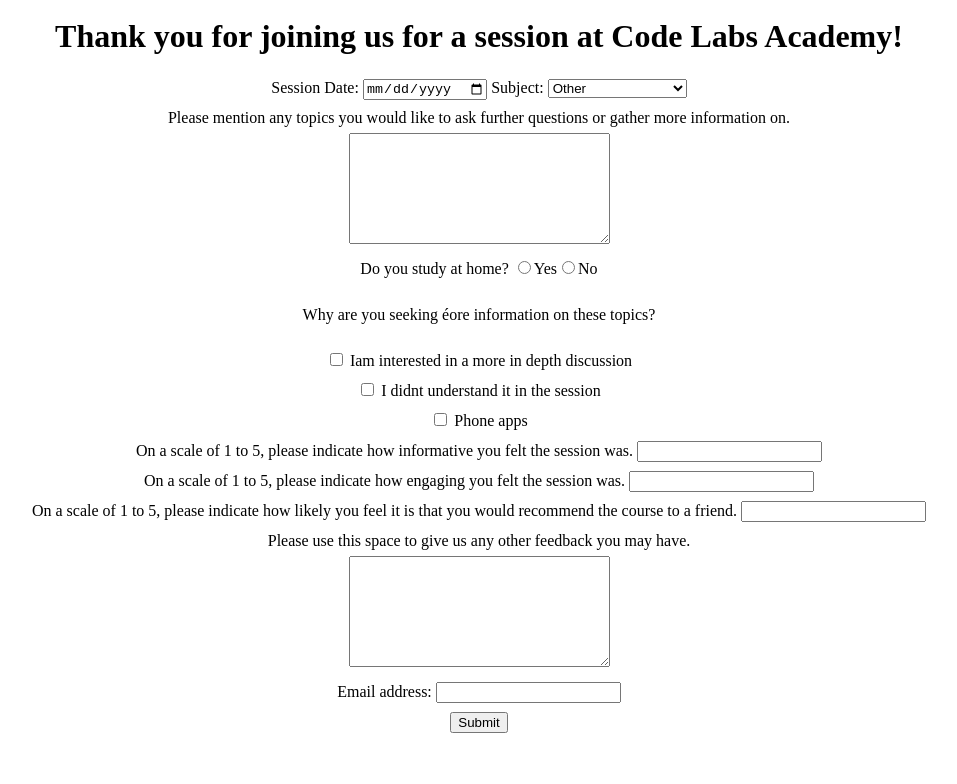
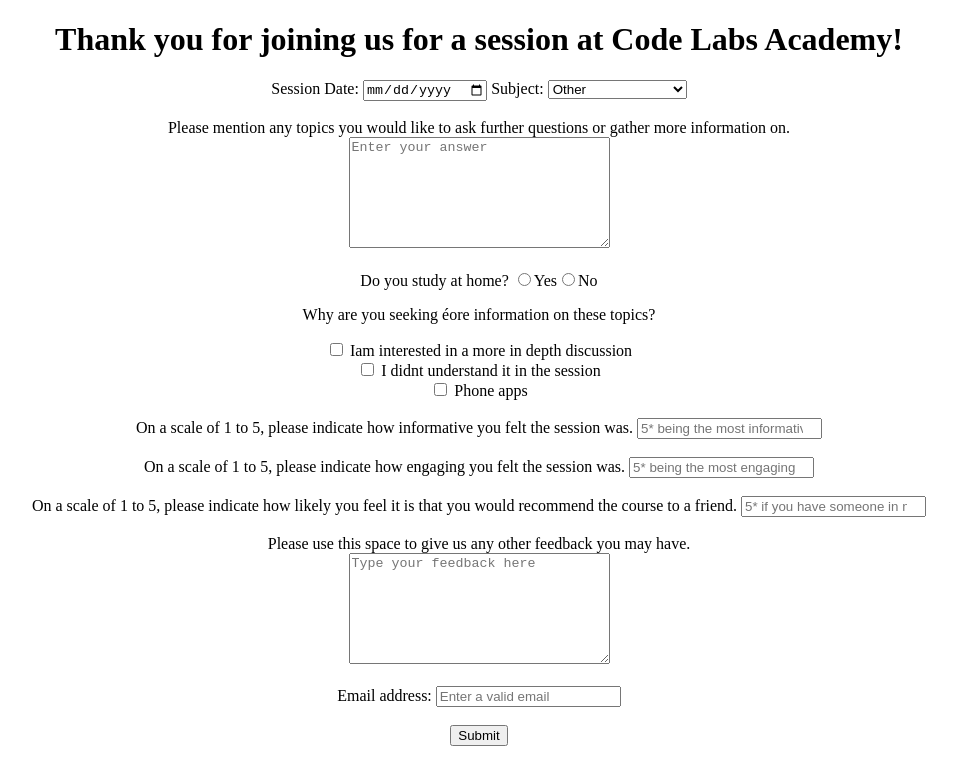
Before and after one commit to maaghia/HTML-challenge, a plain HTML site: page index.html in a window 1280 px wide. Shown: the whole page, without its empty margins (161-1118 px from the left). Drawn offline with Linux system fonts and the light colour scheme.

Commit message:
without-css

```diff
--- a/index.html
+++ b/index.html
@@ -5,31 +5,27 @@
     <title>HTML challenge</title>
 </head>
 <body>
-    <form action="">
+    <form action=""  align="center">
         <h1>Thank you for joining us for a session at Code Labs Academy!</h1>
     <div>
         <label for="session-date">Session Date:</label>
-        <input type="date" name="session-date">
+        <input type="date" name="session-date" placeholder="Enter the session's date">
         <label for="subject">Subject:</label>
-        <select name="subject" id="subject">Other
+        <select name="subject" id="subject" aria-placeholder="Choose one">Other
             <option value="Other">Other</option>
             <option value="Web-Dev">Web Devalopement</option>
             <option value="ui-ux">UI-UX design</option>
             <option value="data-sc">Data science</option>
             <option value="cyper-security">Cyber Security</option>
         </select>
-
     </div>
-
+    <br>
     <div>
     <label for="topics">Please mention any topics you would like to ask further questions or gather more information on.</label>
     <br>
-    <textarea name="topics" id="" cols="30" rows="7" placeholder="...">
-
-    </textarea>
-
+    <textarea name="topics" id="" cols="30" rows="7" placeholder="Enter your answer"></textarea>
     </div>
-
+    <br>
     <div>
         <label for="yn">Do you study at home?</label>
         <span><input type="radio" name="yn">Yes<input type="radio" name="yn">No</span>
@@ -44,47 +40,41 @@
         <input type="checkbox" id="third-choice" name="choice3" value="choice3">
         <label for="choice3">Phone apps</label>
     </div>
-
+    <br>
     <div>
         <label for="rating1">
             On a scale of 1 to 5, please indicate how informative you felt the session was.
         </label>
-        <span><input type="number" name="rating1"></span>
+        <span><input type="number" name="rating1" placeholder="5* being the most informative"></span>
     </div>
+    <br>
     <div>
         <label for="rating2">
             On a scale of 1 to 5, please indicate how engaging you felt the session was.
         </label>
-        <span><input type="number" name="rating2"></div>
+        <span><input type="number" name="rating2" placeholder="5* being the most engaging"></div>
     <div>
+        <br>
         <label for="rating3">
             On a scale of 1 to 5, please indicate how likely you feel it is that you would recommend the course to a friend.
         </label>
-        <span><input type="number" name="rating3">
+        <span><input type="number" name="rating3" placeholder="5* if you have someone in mind">
     </div>
-
+    <br>
     <div>
         <label for="feedback">
             Please use this space to give us any other feedback you may have.
         </label>
         <br>
-        <textarea name="feedback" id="feedback" cols="30" rows="7" placeholder="type your feedback here">
-
-        </textarea>
+        <textarea name="feedback" id="feedback" cols="30" rows="7" placeholder="Type your feedback here"></textarea>
     </div>
-
+    <br>
     <div>
         <label for="email">Email address:</label>
-        <span><input type="email" name="email"></span>
+        <span><input type="email" name="email" placeholder="Enter a valid email"></span>
     </div>
-
+    <br>
     <input type="submit" value="Submit">
     </form>
 </body>
 </html>
-<style>
-    body{
-        text-align: center;
-        line-height: 30px;
-    }
-</style>
```
